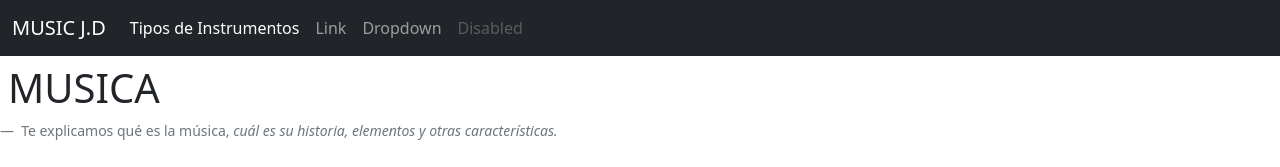
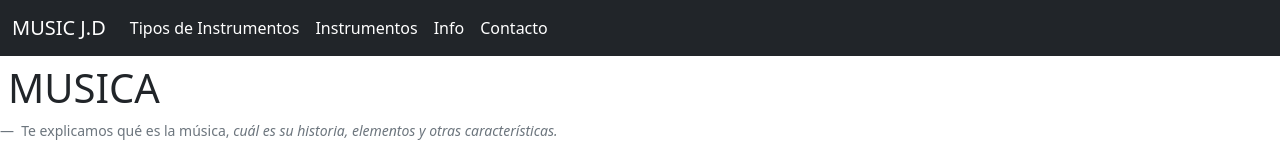
Before and after one commit to jeremiasdiaz/entrega-clase-11, a plain HTML site: page index.html in a window 1280 px wide. Shown: the top 167 px of the page. Drawn offline with nearby package versions, Linux system fonts and the light colour scheme.

Commit message:
asigne los link del nav

```diff
--- a/index.html
+++ b/index.html
@@ -41,28 +41,28 @@
                 >
               </li>
               <li class="nav-item">
-                <a class="nav-link" href="#">Link</a>
+                <a
+                  class="nav-link active f-family georgia,serif"
+                  href="./pages/instrumentos.html"
+                  >Instrumentos</a
+                >
               </li>
-              <li class="nav-item dropdown">
+              <li class="nav-item">
                 <a
-                  class="nav-link"
-                  href="#"
+                  class="nav-link active f-family georgia,serif"
+                  href="./pages/info.html"
                   role="button"
                   aria-expanded="false"
                 >
-                  Dropdown
+                  Info
                 </a>
-                <ul class="dropdown-menu">
-                  <li><a class="dropdown-item" href="#">Action</a></li>
-                  <li><a class="dropdown-item" href="#">Another action</a></li>
-                  <li><hr class="dropdown-divider" /></li>
-                  <li>
-                    <a class="dropdown-item" href="#">Something else here</a>
-                  </li>
-                </ul>
               </li>
               <li class="nav-item">
-                <a class="nav-link disabled">Disabled</a>
+                <a
+                  class="nav-link active f-family georgia,serif"
+                  href="./pages/contacto.html"
+                  >Contacto</a
+                >
               </li>
             </ul>
           </div>
```
